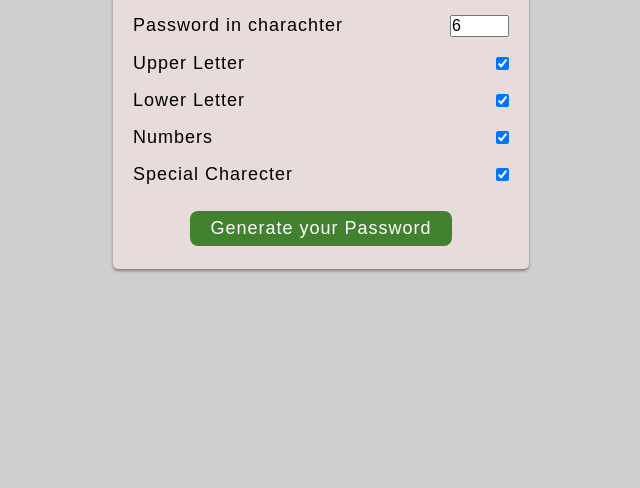
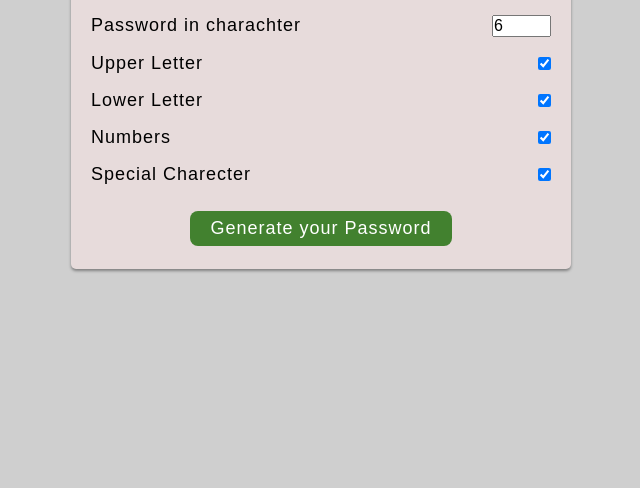
Before and after one commit to WEBs-DEV/Passoword-Generator, a plain HTML site: page index.html in a window 1280 px wide. Shown: the part 312-800 px from the top of the page, without its empty margins (324-964 px from the left). Drawn offline with Linux system fonts and the light colour scheme.

Commit message:
media queris for desktop

```diff
--- a/index.css
+++ b/index.css
@@ -65,3 +65,9 @@
     cursor: pointer;
     border-radius: 8px;
 }
+
+@media only screen and (min-width:420px) {
+    .app-container{
+        width: 500px;
+    }
+}
```
